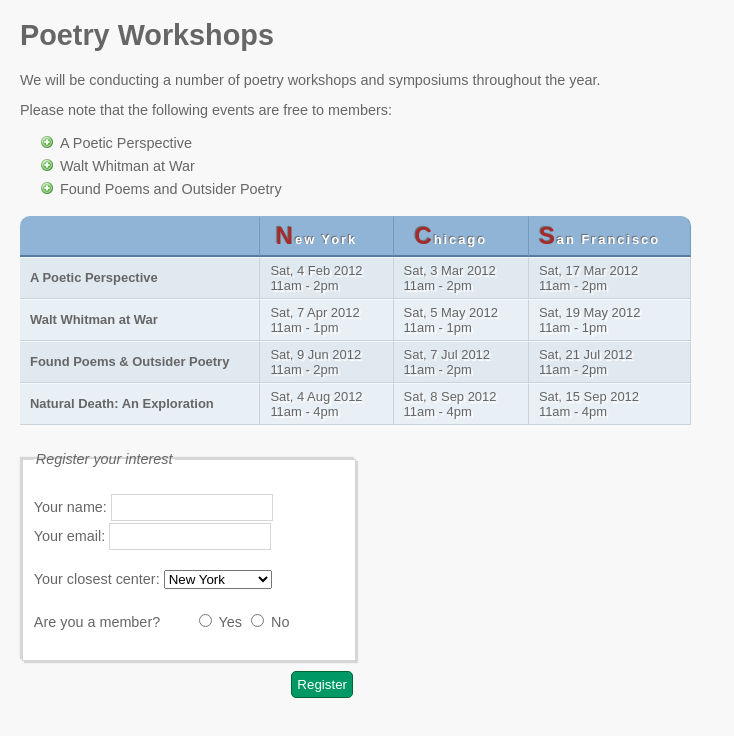
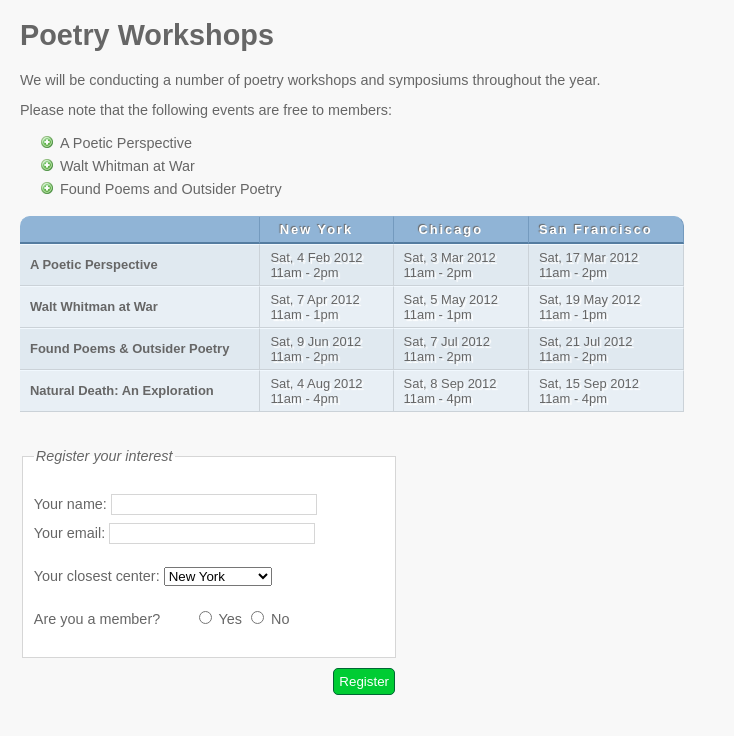
Before and after one commit to reymonr/webdes-e, a plain HTML site: page css-praktikum1/css-practice1.html in a window 1280 px wide. Shown: the whole page, without its empty margins (0-734 px from the left). Drawn offline with Linux system fonts and the light colour scheme.

Commit message:
finished style.css

```diff
--- a/css-praktikum1/style.css
+++ b/css-praktikum1/style.css
@@ -53,25 +53,22 @@ tr.head th:last-child {
 }
 
 fieldset {
-    width: 310px;
-    margin-top: 20px;
+    width: 350px;
+    margin-top: 30px;
     border: 1px solid #d6d6d6;
-    background-color: #ffffff;
+    background-color: #fff;
     line-height: 2em;
-    box-shadow:
-        2px 2px 1px #d6d6d6,
-        -2px -2px 1px #d6d6d6;
 }
 
 legend {
     font-style: italic;
-    color: #666666;
+    color: #666;
 }
 
 input[type="text"] {
-    width: 150px;
+    width: 200px;
     border: 1px solid #d6d6d6;
-    padding: 5px;
+    padding: 2px;
     outline: none;
 }
 
@@ -83,17 +80,14 @@ input[type="text"]:hover {
 
 input[type="submit"] {
     border: 1px solid #006633;
-    background-color: #009966;
-    color: #ffffff;
+    background-color: #00CC33;
+    color: #fff;
     border-radius: 5px;
     padding: 5px;
     margin-top: 10px;
 }
 
 input[type="submit"]:hover {
-    border: 1px solid #006633;
-    background-color: #00CC33;
-    color: #fff;
     cursor: pointer;
 }
 
@@ -104,12 +98,6 @@ input[type="submit"]:hover {
 }
 
 .submit {
-    width: 333px;
+    width: 375px;
     text-align: right;
 }
-
-tr.head th::first-letter {
-    font-size: 1.5rem;
-    color: brown;
-    font-weight: bold;
-}
```
Also changed, not shown: 1 other file.
